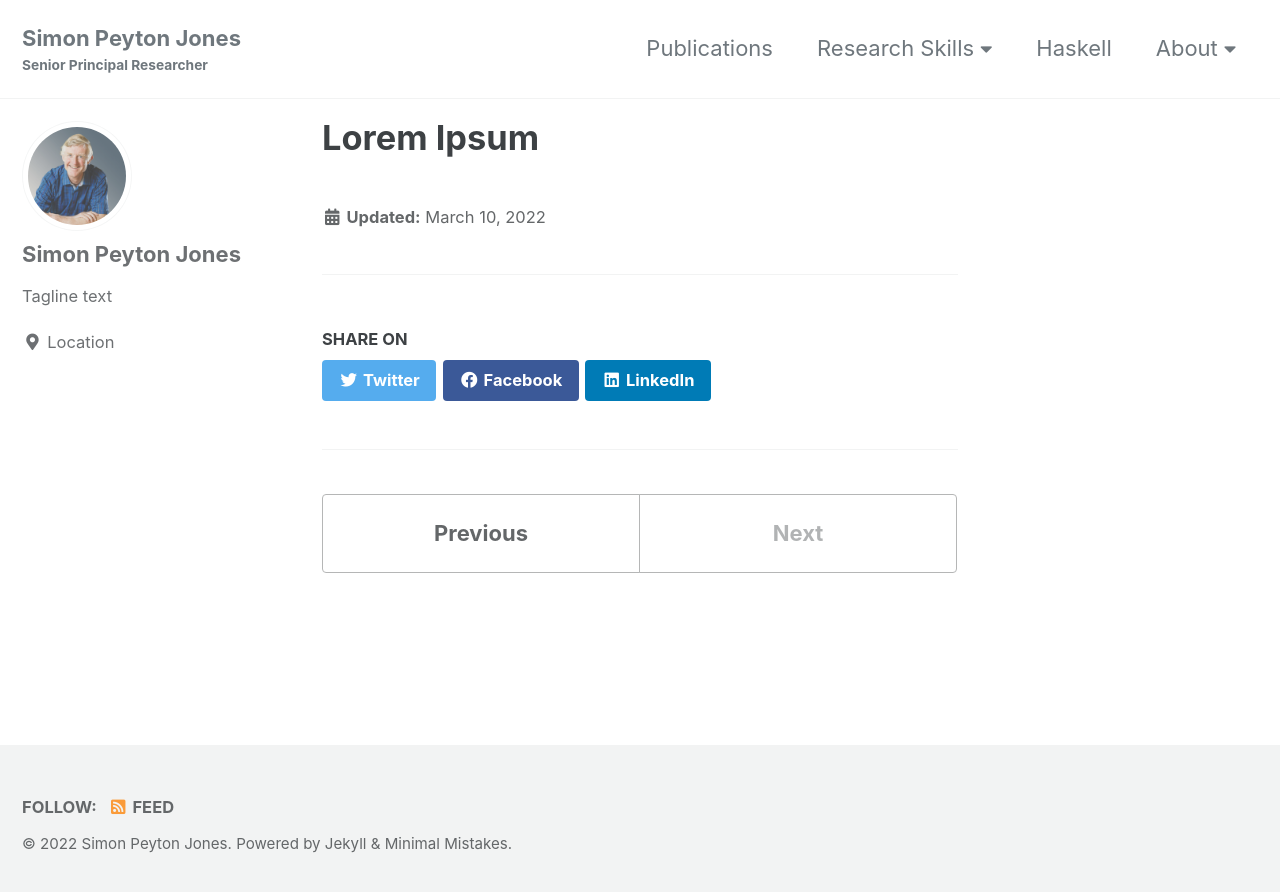
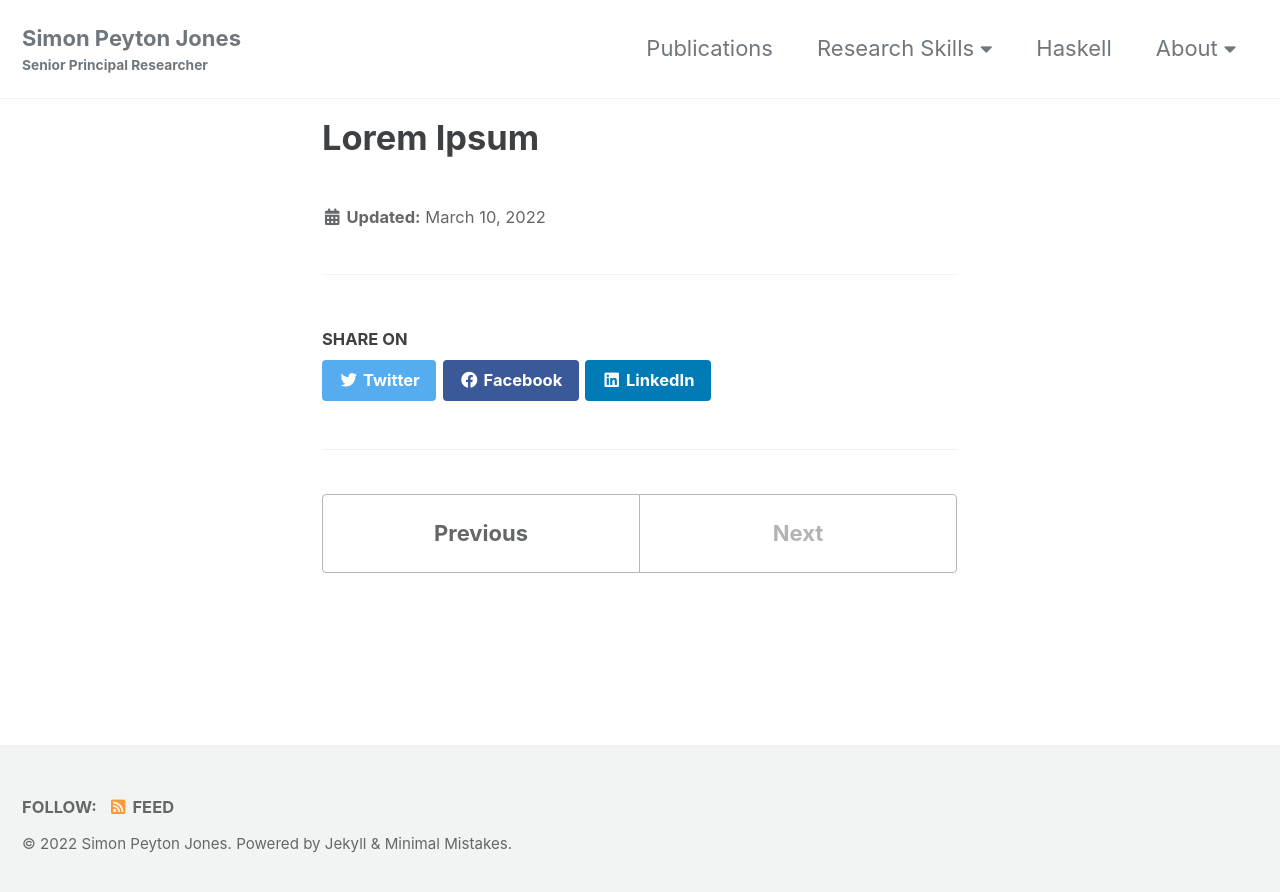
Before and after one commit to simonpj/www.peytonjones.org, a Jekyll site: the page built from _publications/test-publication.md, in a window 1280 px wide. Shown: the top 892 px of the page. Built offline with Jekyll 4.4.1, drawn with Linux system fonts in a browser that asks for light colours; cached includes are drawn as plain includes; part of the change alters nothing that is shown.

```diff
--- a/_config.yml
+++ b/_config.yml
@@ -301,7 +301,7 @@ defaults:
       type: publications
     values:
       layout: single
-      author_profile: true
+      author_profile: # true
       share: true
   # _pages
   - scope:
@@ -310,7 +310,3 @@ defaults:
     values:
       layout: single
       author_profile: true
-      read_time: true
-      comments: # true
-      share: true
-      related: true
```
